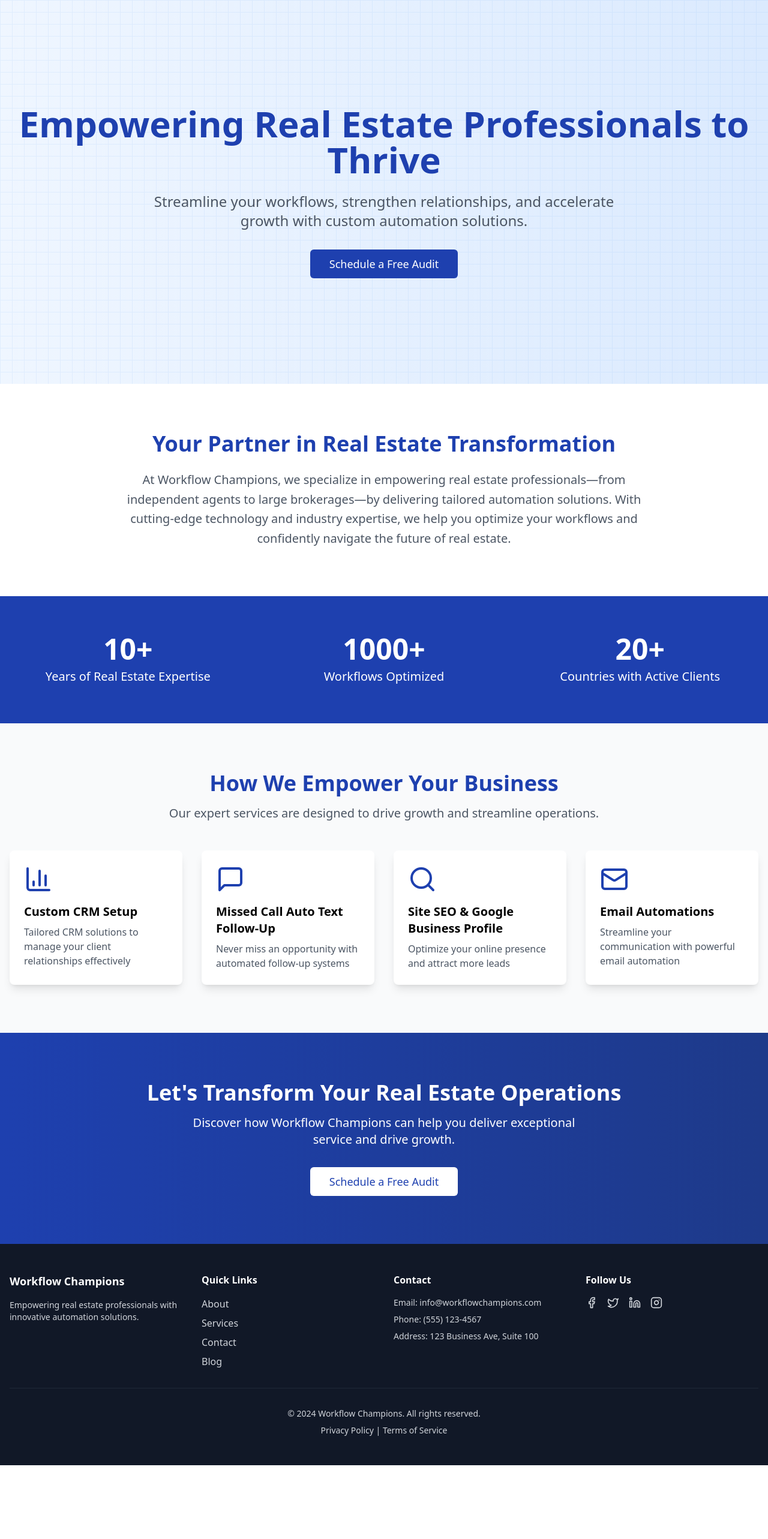
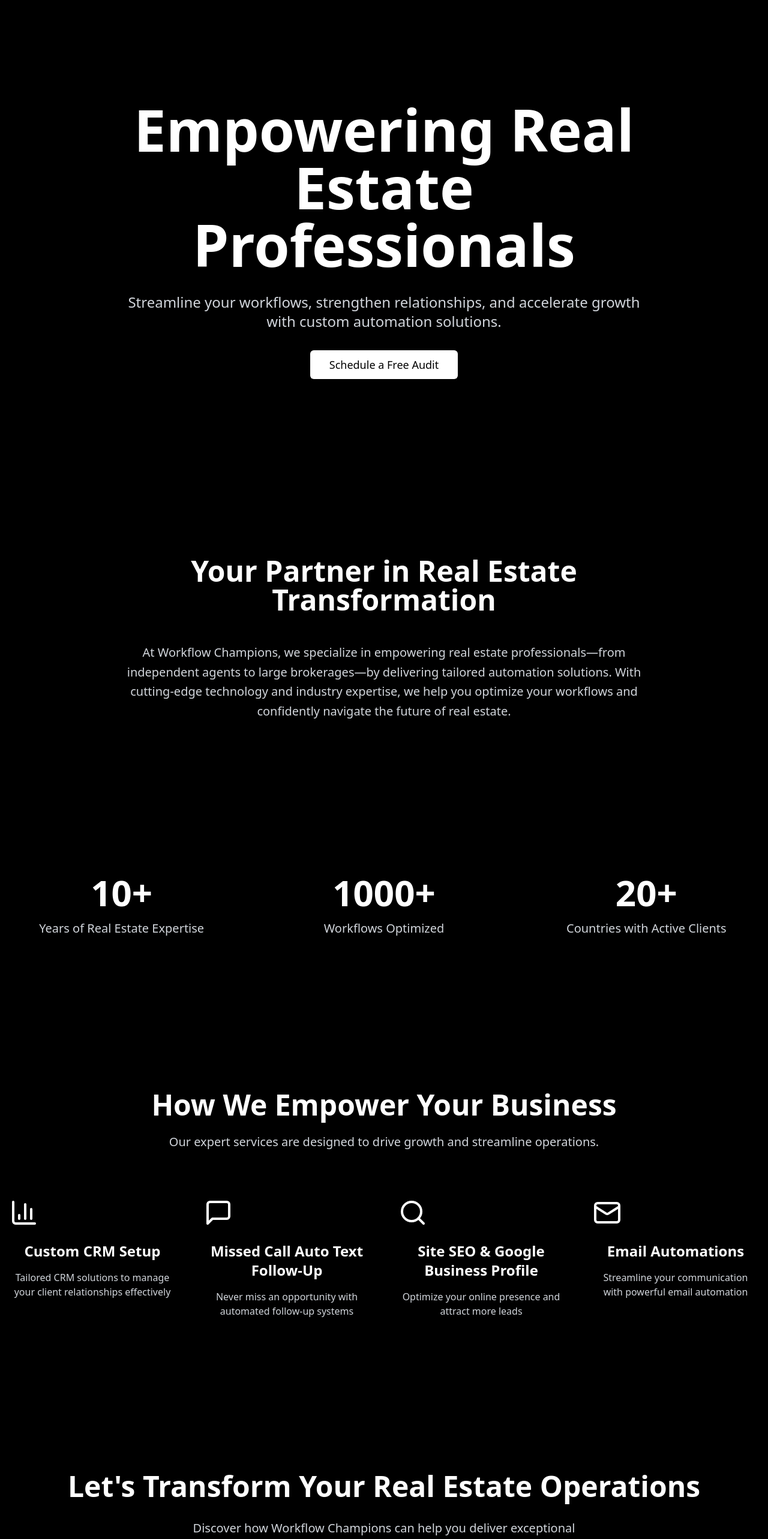
Before and after one commit to ericbreitnicholson/workflowchampions, a React (Vite) app: page / in a window 1280 px wide. Shown: the top 2566 px of the page at 60% size. Before the commit the page ends 2443 px from the top, so only its background shows below. Built offline with nearby package versions, Linux system fonts and the light colour scheme.

Commit message:
Update layout and styles
Adapt the layout and styling of the application to match the design and aesthetics of the provided link (https://www.carat.com/).
[skip gpt_engineer]

```diff
--- a/src/components/About.tsx
+++ b/src/components/About.tsx
@@ -1,13 +1,15 @@
 export const About = () => {
   return (
-    <section className="py-20 bg-white">
+    <section className="py-32 bg-black">
       <div className="container mx-auto px-4">
-        <h2 className="text-4xl font-bold text-center mb-6 text-primary">
-          Your Partner in Real Estate Transformation
-        </h2>
-        <p className="text-xl text-gray-600 text-center max-w-4xl mx-auto leading-relaxed">
-          At Workflow Champions, we specialize in empowering real estate professionals—from independent agents to large brokerages—by delivering tailored automation solutions. With cutting-edge technology and industry expertise, we help you optimize your workflows and confidently navigate the future of real estate.
-        </p>
+        <div className="max-w-4xl mx-auto">
+          <h2 className="text-5xl font-bold text-center mb-12 text-white animate-slide-up">
+            Your Partner in Real Estate Transformation
+          </h2>
+          <p className="text-xl text-gray-300 text-center leading-relaxed animate-slide-up" style={{ animationDelay: '0.2s' }}>
+            At Workflow Champions, we specialize in empowering real estate professionals—from independent agents to large brokerages—by delivering tailored automation solutions. With cutting-edge technology and industry expertise, we help you optimize your workflows and confidently navigate the future of real estate.
+          </p>
+        </div>
       </div>
     </section>
   );
--- a/src/components/CTA.tsx
+++ b/src/components/CTA.tsx
@@ -2,18 +2,18 @@ import { Button } from "@/components/ui/button";
 
 export const CTA = () => {
   return (
-    <section className="py-20 bg-gradient-to-r from-primary to-accent text-white">
+    <section className="py-32 bg-black">
       <div className="container mx-auto px-4 text-center">
-        <h2 className="text-4xl font-bold mb-4">
+        <h2 className="text-5xl font-bold mb-8 text-white animate-slide-up">
           Let's Transform Your Real Estate Operations
         </h2>
-        <p className="text-xl mb-8 max-w-2xl mx-auto">
+        <p className="text-xl text-gray-300 mb-12 max-w-2xl mx-auto animate-slide-up" style={{ animationDelay: '0.2s' }}>
           Discover how Workflow Champions can help you deliver exceptional service and drive growth.
         </p>
         <Button
           size="lg"
-          variant="secondary"
-          className="bg-white text-primary hover:bg-gray-100 px-8 py-6 text-lg"
+          className="bg-white text-black hover:bg-gray-200 px-8 py-6 text-lg animate-slide-up"
+          style={{ animationDelay: '0.4s' }}
         >
           Schedule a Free Audit
         </Button>
--- a/src/components/Footer.tsx
+++ b/src/components/Footer.tsx
@@ -2,18 +2,18 @@ import { Facebook, Twitter, Linkedin, Instagram } from "lucide-react";
 
 export const Footer = () => {
   return (
-    <footer className="bg-gray-900 text-gray-300">
-      <div className="container mx-auto px-4 py-12">
-        <div className="grid grid-cols-1 md:grid-cols-4 gap-8">
+    <footer className="bg-black text-gray-300 border-t border-gray-800">
+      <div className="container mx-auto px-4 py-20">
+        <div className="grid grid-cols-1 md:grid-cols-4 gap-12">
           <div>
-            <h3 className="text-white font-bold text-lg mb-4">Workflow Champions</h3>
-            <p className="text-sm">
+            <h3 className="text-white font-bold text-xl mb-6">Workflow Champions</h3>
+            <p className="text-gray-400">
               Empowering real estate professionals with innovative automation solutions.
             </p>
           </div>
           <div>
-            <h4 className="text-white font-bold mb-4">Quick Links</h4>
-            <ul className="space-y-2">
+            <h4 className="text-white font-bold text-lg mb-6">Quick Links</h4>
+            <ul className="space-y-4">
               <li><a href="#" className="hover:text-white transition-colors">About</a></li>
               <li><a href="#" className="hover:text-white transition-colors">Services</a></li>
               <li><a href="#" className="hover:text-white transition-colors">Contact</a></li>
@@ -21,26 +21,26 @@ export const Footer = () => {
             </ul>
           </div>
           <div>
-            <h4 className="text-white font-bold mb-4">Contact</h4>
-            <ul className="space-y-2 text-sm">
+            <h4 className="text-white font-bold text-lg mb-6">Contact</h4>
+            <ul className="space-y-4 text-gray-400">
               <li>Email: info@workflowchampions.com</li>
               <li>Phone: (555) 123-4567</li>
               <li>Address: 123 Business Ave, Suite 100</li>
             </ul>
           </div>
           <div>
-            <h4 className="text-white font-bold mb-4">Follow Us</h4>
-            <div className="flex space-x-4">
-              <a href="#" className="hover:text-white transition-colors"><Facebook size={20} /></a>
-              <a href="#" className="hover:text-white transition-colors"><Twitter size={20} /></a>
-              <a href="#" className="hover:text-white transition-colors"><Linkedin size={20} /></a>
-              <a href="#" className="hover:text-white transition-colors"><Instagram size={20} /></a>
+            <h4 className="text-white font-bold text-lg mb-6">Follow Us</h4>
+            <div className="flex space-x-6">
+              <a href="#" className="text-gray-400 hover:text-white transition-colors"><Facebook size={24} /></a>
+              <a href="#" className="text-gray-400 hover:text-white transition-colors"><Twitter size={24} /></a>
+              <a href="#" className="text-gray-400 hover:text-white transition-colors"><Linkedin size={24} /></a>
+              <a href="#" className="text-gray-400 hover:text-white transition-colors"><Instagram size={24} /></a>
             </div>
           </div>
         </div>
-        <div className="border-t border-gray-800 mt-8 pt-8 text-sm text-center">
+        <div className="border-t border-gray-800 mt-16 pt-8 text-sm text-center text-gray-400">
           <p>&copy; 2024 Workflow Champions. All rights reserved.</p>
-          <div className="mt-2">
+          <div className="mt-4">
             <a href="#" className="hover:text-white transition-colors">Privacy Policy</a>
             {" | "}
             <a href="#" className="hover:text-white transition-colors">Terms of Service</a>
--- a/src/components/Hero.tsx
+++ b/src/components/Hero.tsx
@@ -2,18 +2,24 @@ import { Button } from "@/components/ui/button";
 
 export const Hero = () => {
   return (
-    <div className="relative min-h-[80vh] flex items-center justify-center bg-gradient-to-r from-blue-50 to-blue-100">
-      <div className="absolute inset-0 bg-grid-pattern opacity-10"></div>
-      <div className="container mx-auto px-4 text-center relative z-10">
-        <h1 className="text-5xl md:text-6xl font-bold text-primary mb-6 animate-fade-in">
-          Empowering Real Estate Professionals to Thrive
-        </h1>
-        <p className="text-xl md:text-2xl text-gray-600 mb-8 max-w-3xl mx-auto">
-          Streamline your workflows, strengthen relationships, and accelerate growth with custom automation solutions.
-        </p>
-        <Button size="lg" className="bg-primary hover:bg-primary/90 text-white px-8 py-6 text-lg">
-          Schedule a Free Audit
-        </Button>
+    <div className="relative min-h-screen flex items-center justify-center bg-black overflow-hidden">
+      <div className="absolute inset-0 hero-gradient"></div>
+      <div className="container mx-auto px-4 relative z-10">
+        <div className="max-w-4xl mx-auto text-center space-y-8">
+          <h1 className="text-6xl md:text-8xl font-bold text-white mb-6 animate-slide-up">
+            Empowering Real Estate Professionals
+          </h1>
+          <p className="text-xl md:text-2xl text-gray-300 mb-12 animate-slide-up" style={{ animationDelay: '0.2s' }}>
+            Streamline your workflows, strengthen relationships, and accelerate growth with custom automation solutions.
+          </p>
+          <Button
+            size="lg"
+            className="bg-white text-black hover:bg-gray-200 px-8 py-6 text-lg animate-slide-up"
+            style={{ animationDelay: '0.4s' }}
+          >
+            Schedule a Free Audit
+          </Button>
+        </div>
       </div>
     </div>
   );
--- a/src/components/Metrics.tsx
+++ b/src/components/Metrics.tsx
@@ -15,15 +15,15 @@ export const Metrics = () => {
   }, []);
 
   return (
-    <section className="py-16 bg-primary text-white">
+    <section className="py-32 bg-black">
       <div className="container mx-auto px-4">
-        <div className="grid grid-cols-1 md:grid-cols-3 gap-8">
+        <div className="grid grid-cols-1 md:grid-cols-3 gap-16">
           {metrics.map((metric, index) => (
-            <div key={index} className="text-center">
-              <div className={`text-5xl font-bold mb-2 ${isVisible ? 'animate-counter' : 'opacity-0'}`}>
+            <div key={index} className="text-center animate-slide-up" style={{ animationDelay: `${index * 0.2}s` }}>
+              <div className={`text-6xl font-bold mb-4 text-white ${isVisible ? 'animate-counter' : 'opacity-0'}`}>
                 {metric.value}{metric.suffix}
               </div>
-              <div className="text-xl">{metric.label}</div>
+              <div className="text-xl text-gray-300">{metric.label}</div>
             </div>
           ))}
         </div>
--- a/src/components/Services.tsx
+++ b/src/components/Services.tsx
@@ -30,23 +30,24 @@ const services = [
 
 export const Services = () => {
   return (
-    <section className="py-20 bg-gray-50">
+    <section className="py-32 bg-black">
       <div className="container mx-auto px-4">
-        <h2 className="text-4xl font-bold text-center mb-4 text-primary">
+        <h2 className="text-5xl font-bold text-center mb-6 text-white animate-slide-up">
           How We Empower Your Business
         </h2>
-        <p className="text-xl text-gray-600 text-center mb-12">
+        <p className="text-xl text-gray-300 text-center mb-20 animate-slide-up" style={{ animationDelay: '0.2s' }}>
           Our expert services are designed to drive growth and streamline operations.
         </p>
-        <div className="grid grid-cols-1 md:grid-cols-2 lg:grid-cols-4 gap-8">
+        <div className="grid grid-cols-1 md:grid-cols-2 lg:grid-cols-4 gap-12">
           {services.map((service, index) => (
             <div
               key={index}
-              className="bg-white p-6 rounded-lg shadow-lg hover:shadow-xl transition-shadow duration-300"
+              className="text-center animate-slide-up"
+              style={{ animationDelay: `${index * 0.2}s` }}
             >
-              <div className="text-primary mb-4">{service.icon}</div>
-              <h3 className="text-xl font-bold mb-2">{service.title}</h3>
-              <p className="text-gray-600">{service.description}</p>
+              <div className="text-white mb-6">{service.icon}</div>
+              <h3 className="text-2xl font-bold mb-4 text-white">{service.title}</h3>
+              <p className="text-gray-300">{service.description}</p>
             </div>
           ))}
         </div>
--- a/src/index.css
+++ b/src/index.css
@@ -27,17 +27,23 @@
   }
 }
 
-.bg-grid-pattern {
-  background-image:
-    linear-gradient(to right, #60A5FA 1px, transparent 1px),
-    linear-gradient(to bottom, #60A5FA 1px, transparent 1px);
-  background-size: 20px 20px;
+body {
+  background-color: #000;
+  color: #fff;
 }
 
-@keyframes fade-in {
+.hero-gradient {
+  background: linear-gradient(180deg, rgba(0,0,0,0.9) 0%, rgba(0,0,0,0.7) 100%);
+}
+
+.animate-slide-up {
+  animation: slideUp 0.8s ease-out forwards;
+}
+
+@keyframes slideUp {
   from {
     opacity: 0;
-    transform: translateY(20px);
+    transform: translateY(30px);
   }
   to {
     opacity: 1;
@@ -46,5 +52,14 @@
 }
 
 .animate-fade-in {
-  animation: fade-in 0.6s ease-out forwards;
+  animation: fadeIn 1s ease-out forwards;
 }
+
+@keyframes fadeIn {
+  from {
+    opacity: 0;
+  }
+  to {
+    opacity: 1;
+  }
+}
```
